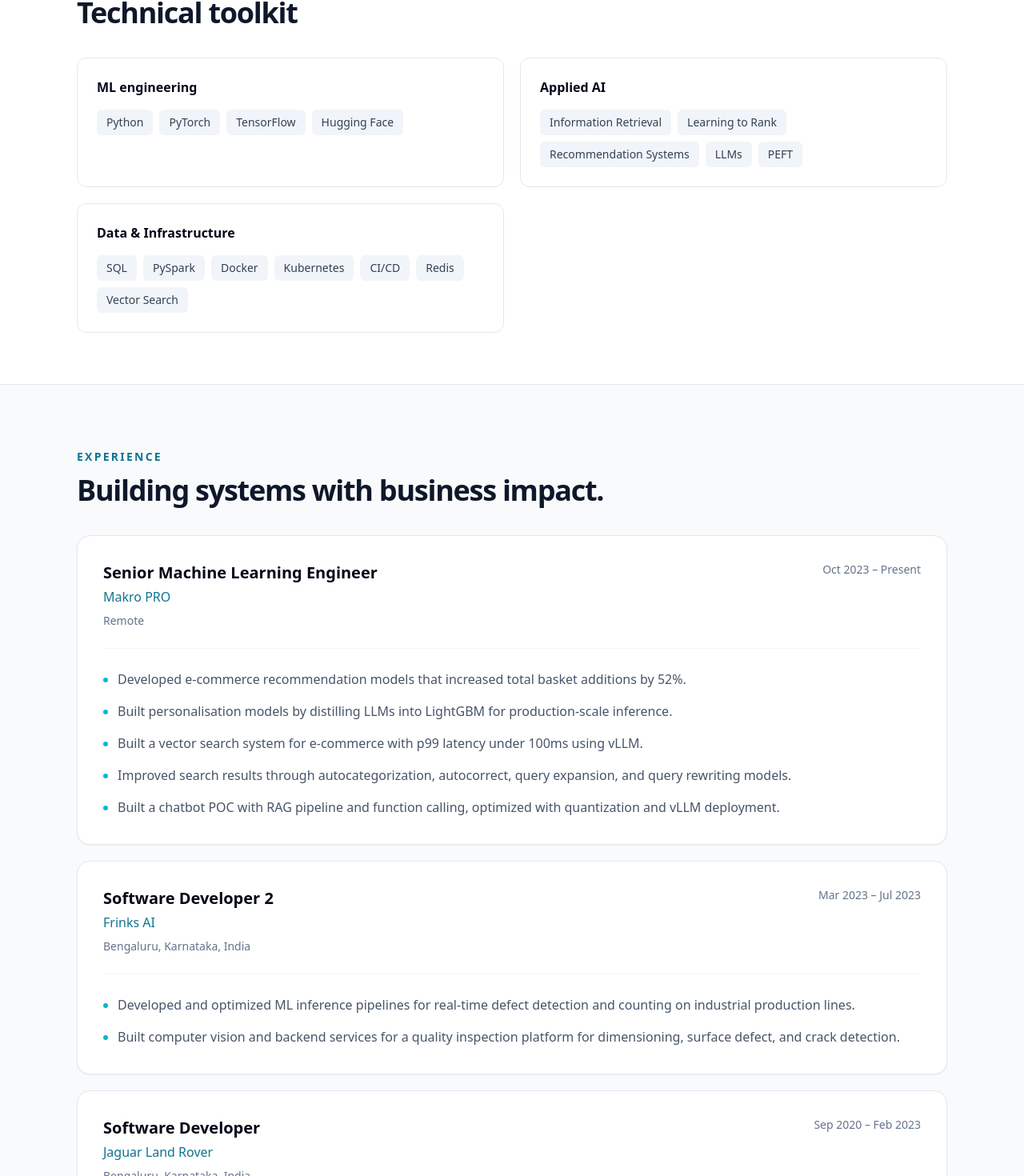
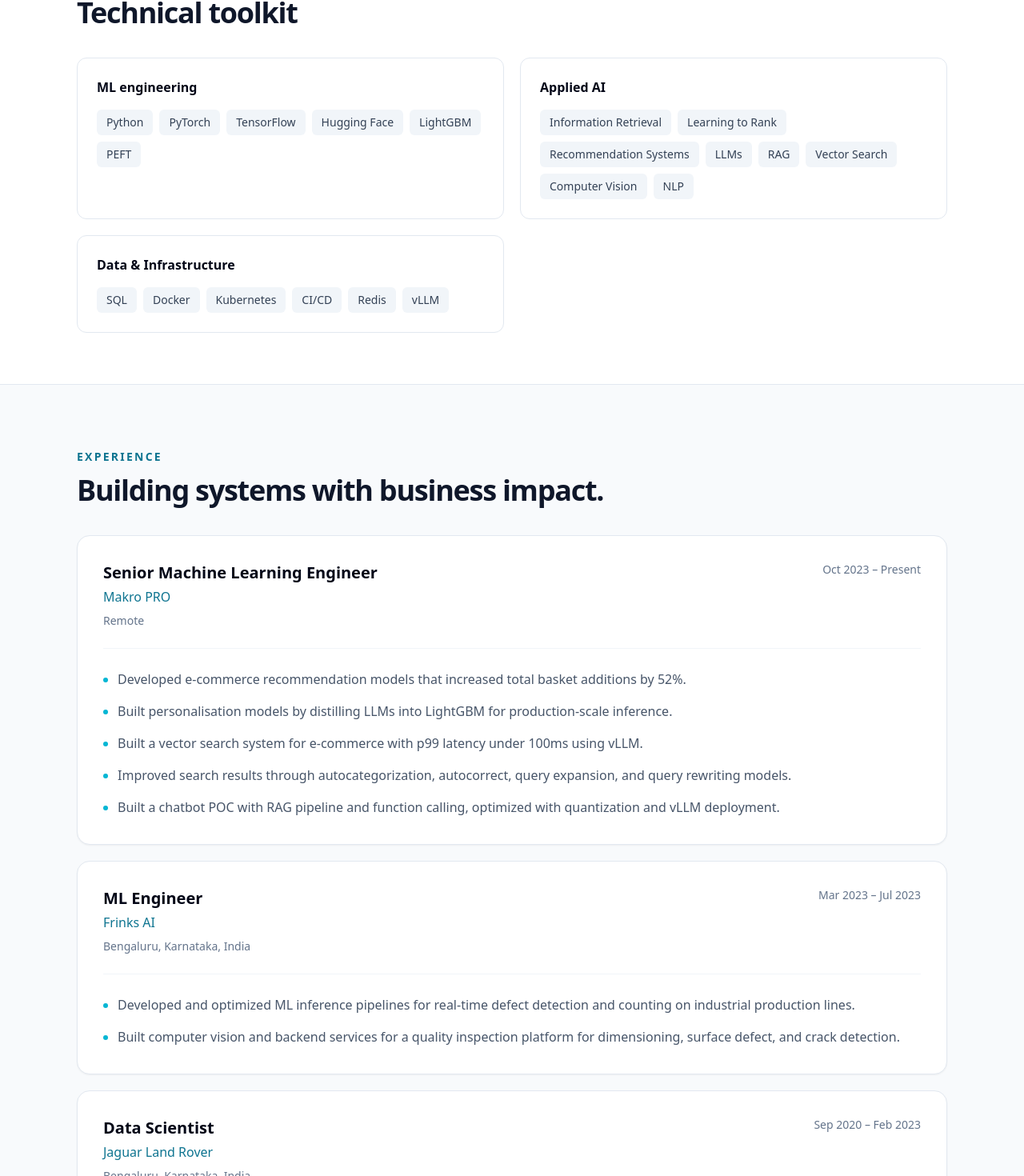
Before and after one commit to ManthanBhala/manthanbhala.github.io, a Next.js app: page / in a window 1280 px wide. Shown: the part 1079-2549 px from the top of the page at 80% size. Built offline with nearby package versions, Linux system fonts and the light colour scheme.

Commit message:
Update resume: JLR as Data Scientist, Frinks as ML Engineer, expanded skills, larger font

```diff
--- a/app/data/content.ts
+++ b/app/data/content.ts
@@ -14,9 +14,9 @@ export const personalInfo = {
 }
 
 export const skills = {
-  'ML engineering': ['Python', 'PyTorch', 'TensorFlow', 'Hugging Face'],
-  'Applied AI': ['Information Retrieval', 'Learning to Rank', 'Recommendation Systems', 'LLMs', 'PEFT'],
-  'Data & Infrastructure': ['SQL', 'PySpark', 'Docker', 'Kubernetes', 'CI/CD', 'Redis', 'Vector Search'],
+  'ML engineering': ['Python', 'PyTorch', 'TensorFlow', 'Hugging Face', 'LightGBM', 'PEFT'],
+  'Applied AI': ['Information Retrieval', 'Learning to Rank', 'Recommendation Systems', 'LLMs', 'RAG', 'Vector Search', 'Computer Vision', 'NLP'],
+  'Data & Infrastructure': ['SQL', 'Docker', 'Kubernetes', 'CI/CD', 'Redis', 'vLLM'],
 }
 
 export const experience = [
@@ -34,7 +34,7 @@ export const experience = [
     ],
   },
   {
-    title: 'Software Developer 2',
+    title: 'ML Engineer',
     company: 'Frinks AI',
     period: 'Mar 2023 – Jul 2023',
     location: 'Bengaluru, Karnataka, India',
@@ -44,7 +44,7 @@ export const experience = [
     ],
   },
   {
-    title: 'Software Developer',
+    title: 'Data Scientist',
     company: 'Jaguar Land Rover',
     period: 'Sep 2020 – Feb 2023',
     location: 'Bengaluru, Karnataka, India',
@@ -61,7 +61,7 @@ export const achievements = [
 ]
 
 export const publications = [
-  { name: 'Patent 2501007631', level: 'A Hybrid Lexical-Semantic Retrieval Process for E-Commerce Search' },
-  { name: 'Patent 2501004476', level: 'A Hybrid LLM Process for Multi-Objective Reranking in E-Commerce' },
-  { name: 'Patent 2501004419', level: 'A Multilingual Phonetic BK-Tree Based Spelling Correction Process in E-Commerce' },
+  { name: '2501007631', level: 'A Hybrid Lexical-Semantic Retrieval Process for E-Commerce Search' },
+  { name: '2501004476', level: 'A Hybrid LLM Process for Multi-Objective Reranking in E-Commerce' },
+  { name: '2501004419', level: 'A Multilingual Phonetic BK-Tree Based Spelling Correction Process in E-Commerce' },
 ]
```
Also changed, not shown: 1 other file (tests, documents, lock files or other folders).
